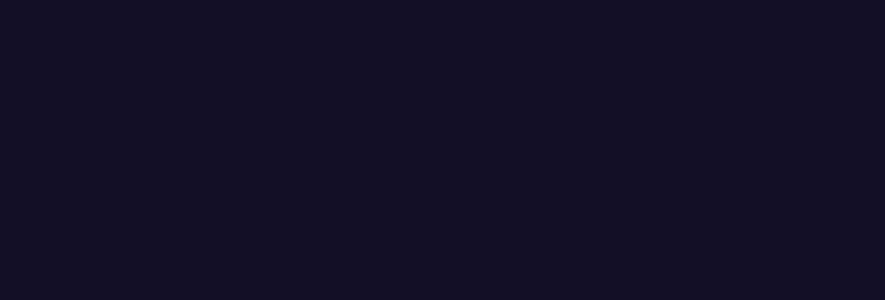
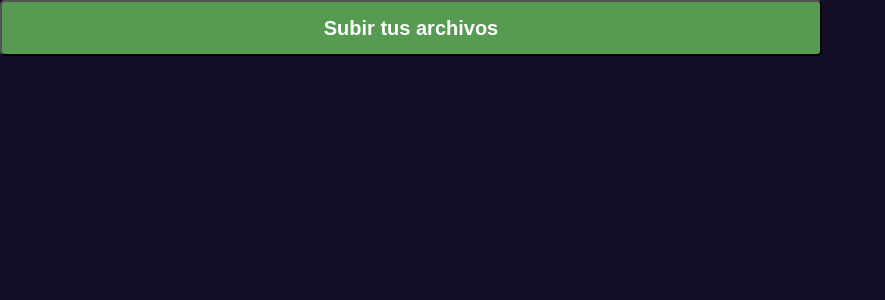
Before and after one commit to itsberriver/dropZone-hackathon, a React (Create React App) app: page / in a window 1280 px wide. Shown: the top 300 px of the page, without its empty margins (0-885 px from the left). Built offline with nearby package versions, Linux system fonts and the light colour scheme.

Commit message:
added styles to the button component

```diff
--- a/src/App.js
+++ b/src/App.js
@@ -4,7 +4,8 @@
 function App() {
   return (
     <div className="App">
-
+      <Button
+        text = 'Subir tus archivos' />
 
     </div>
   );
--- a/src/components/Button.jsx
+++ b/src/components/Button.jsx
@@ -1,9 +1,11 @@
 import React from 'react';
 import '../stylesheets/Button.css';
 
-function Button(text){
+function Button({text, manageClick}){
     return(
-        <button className = 'button-component'>
+        <button
+            className = 'button-component'
+            onClick = {manageClick} >
             {text}
         </button>
     );
--- a/src/stylesheets/Button.css
+++ b/src/stylesheets/Button.css
@@ -6,4 +6,9 @@
 
     background: #569B51;
     border-radius: 5px;
+
+    font-weight: 700;
+    font-size: 20px;
+    color: #FFFFFF;
+    line-height: 16px;
 }
```
